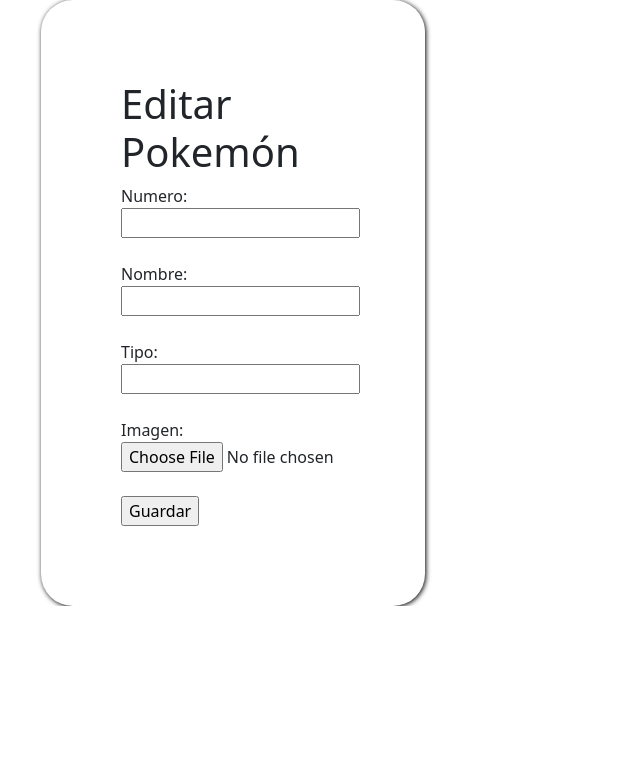
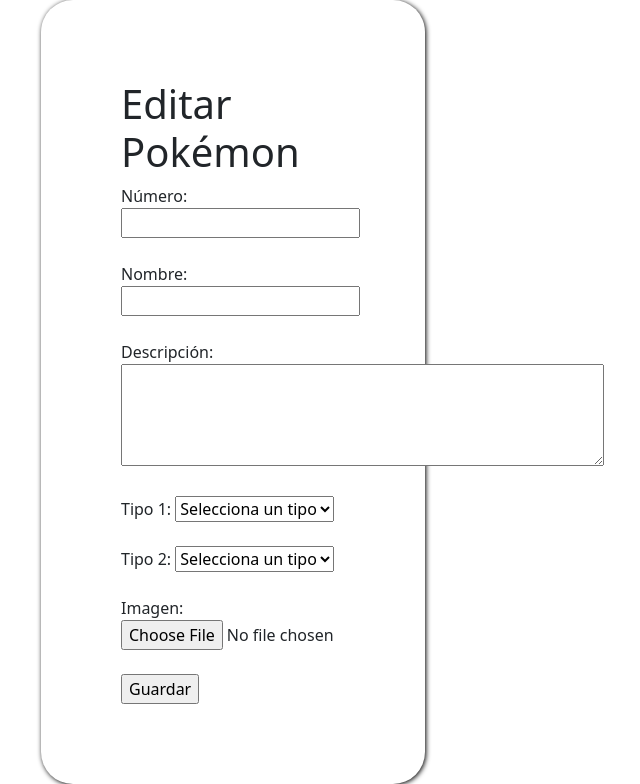
Before and after one commit to lucasebarreiro/Pokedex, a PHP site: page /editarPokemon.php in a window 1280 px wide. Shown: the part 230-1014 px from the top of the page, without its empty margins (407-1047 px from the left). Before the commit the page ends 836 px from the top, so only its background shows below. Run offline with PHP 8.4, Linux system fonts and the light colour scheme; a user stored in the database is signed in.

Commit message:
editar pokemon

```diff
--- a/editarPokemon.php
+++ b/editarPokemon.php
@@ -16,19 +16,63 @@ include_once "headerloged.php";
 
 ?>
 
+<!DOCTYPE html>
+<html lang="en">
+<head>
+    <title>Pokedex</title>
+    <meta charset="utf-8">
+    <meta name="viewport" content="width=device-width, initial-scale=1">
+    <link href="https://cdn.jsdelivr.net/npm/bootstrap@5.3.3/dist/css/bootstrap.min.css" rel="stylesheet">
+    <link rel="stylesheet" href="pokedex.css">
+    <script src="https://cdn.jsdelivr.net/npm/bootstrap@5.3.3/dist/js/bootstrap.bundle.min.js"></script>
+</head>
+<body>
+<?php
+include_once "headerloged.php";
+?>
+
 <form class="form" action="editar.php" method="POST" enctype="multipart/form-data">
-    <h1>Editar Pokemón</h1>
-    <label> Numero: </label>
+    <h1>Editar Pokémon</h1>
+
+    <label>Número:</label>
     <input type="text" name="id" id="id"><br><br>
-    <label> Nombre: </label>
+
+    <label>Nombre:</label>
     <input type="text" name="nombre" id="nombre"><br><br>
-    <label> Tipo: </label>
-    <input type="text" name="tipo" id="tipo"><br><br>
-    <label> Imagen: </label>
+
+    <label>Descripción:</label><br>
+    <textarea name="descripcion" id="descripcion" rows="4" cols="50"></textarea><br><br>
+
+    <label>Tipo 1:</label>
+    <select name="tipo_id" id="tipo_id">
+        <option value="" disabled selected>Selecciona un tipo</option>
+        <?php
+        $tipos = [
+            1 => "Agua", 2 => "Fuego", 3 => "Planta", 4 => "Acero", 5 => "Volador",
+            6 => "Hielo", 7 => "Bicho", 8 => "Electrico", 9 => "Normal", 10 => "Roca",
+            11 => "Tierra", 12 => "Lucha", 13 => "Hada", 14 => "Psiquico", 15 => "Veneno",
+            16 => "Dragon", 17 => "Fantasma", 18 => "Siniestro"
+        ];
+        foreach ($tipos as $id => $tipo) {
+            echo '<option value="' . $id . '">' . ucfirst($tipo) . '</option>';
+        }
+        ?>
+    </select><br><br>
+
+    <label>Tipo 2:</label>
+    <select name="tipo2_id" id="tipo2_id">
+        <option value="" disabled selected>Selecciona un tipo</option>
+        <?php
+        foreach ($tipos as $id => $tipo) {
+            echo '<option value="' . $id . '">' . ucfirst($tipo) . '</option>';
+        }
+        ?>
+    </select><br><br>
+
+    <label>Imagen:</label>
     <input type="file" name="imagen" id="imagen"><br><br>
+
     <input type="submit" value="Guardar">
-
-
-
-
 </form>
+</body>
+</html>
```
Also changed, not shown: editar.php (+8 -6 lines).
